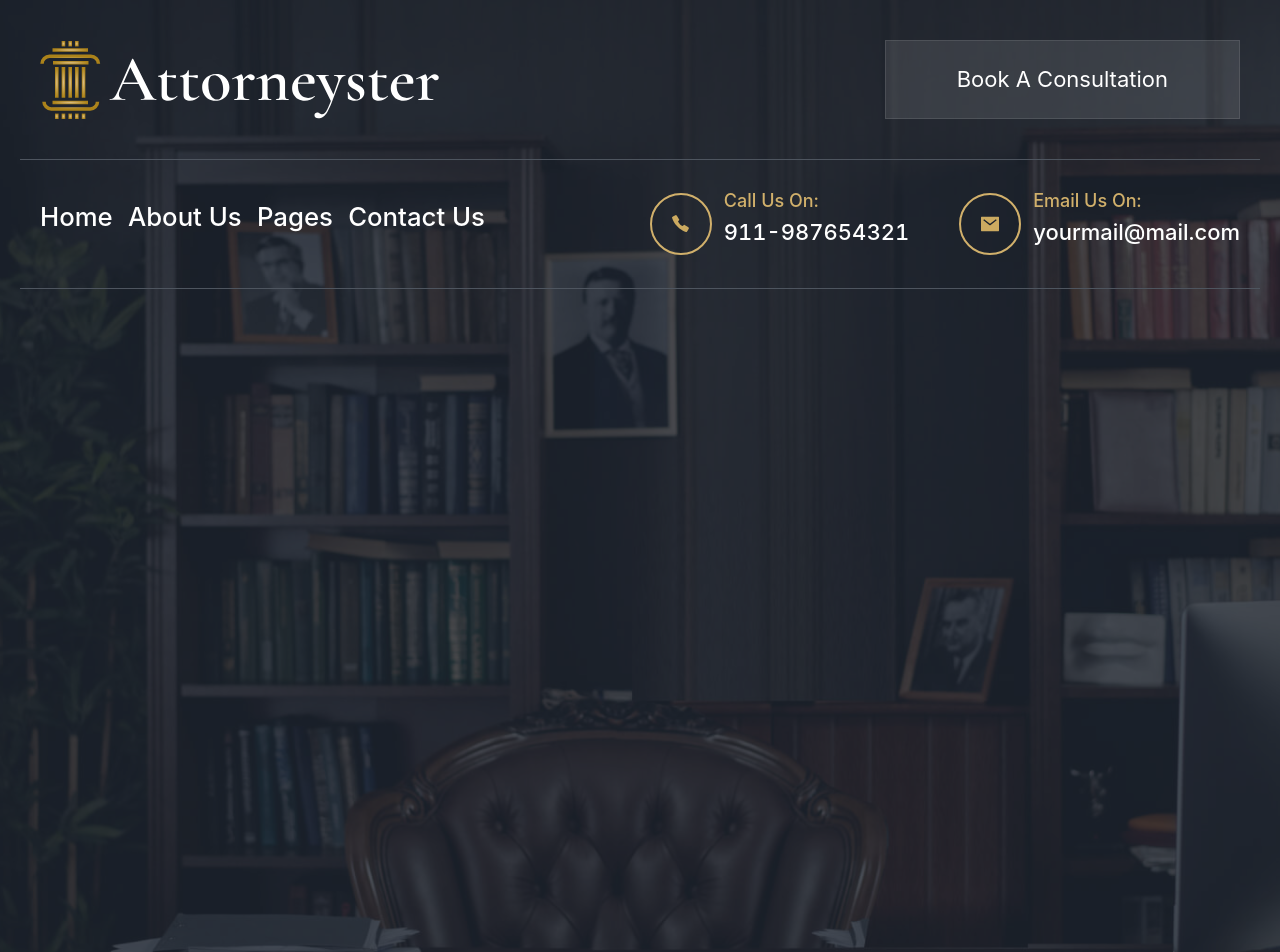
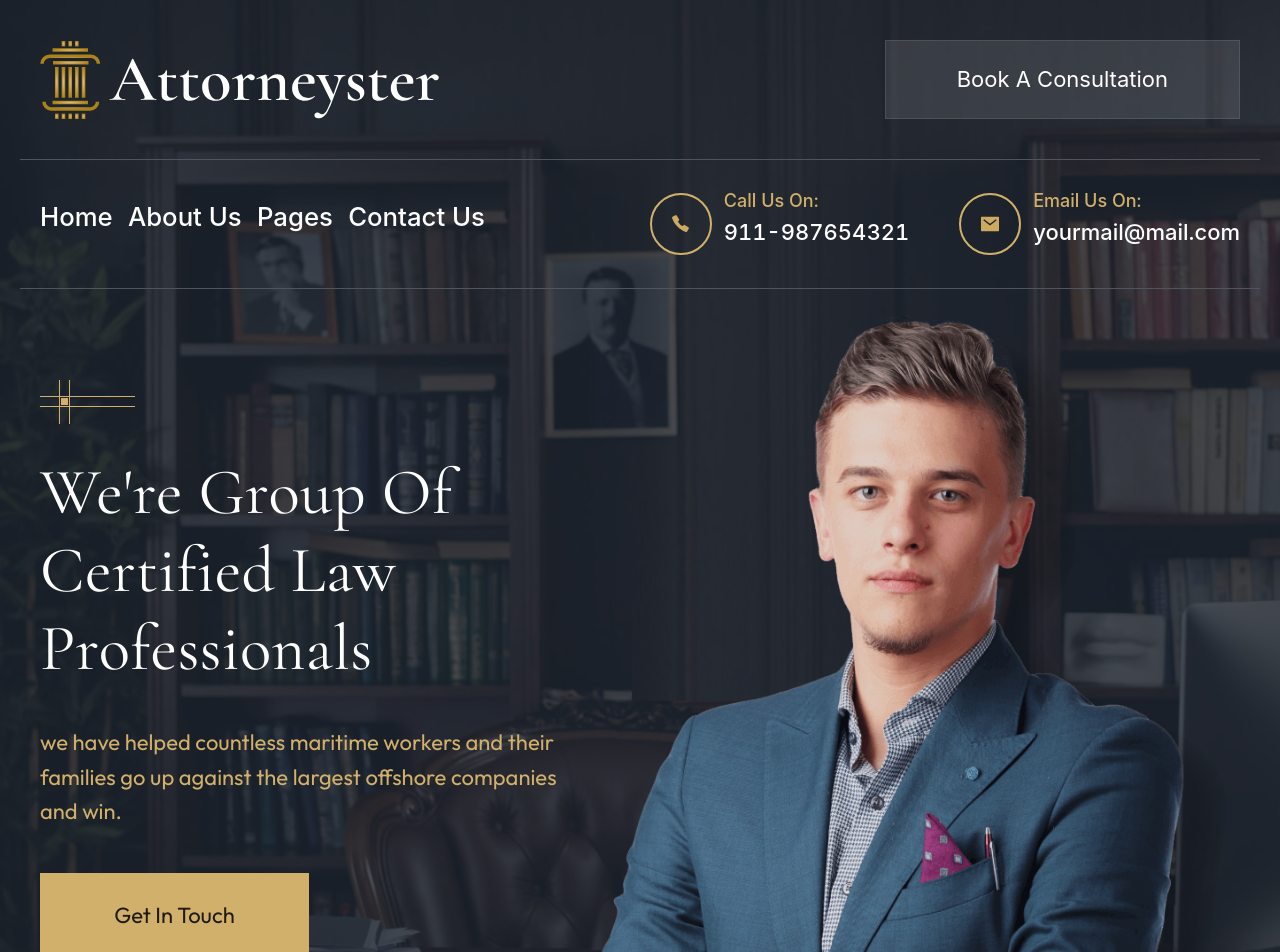
Before and after one commit to Sp0ngbik/work-space, a React (Create React App) app: page /partfolio/second in a window 1280 px wide. Shown: the top 952 px of the page. Built offline with nearby package versions, Linux system fonts and the light colour scheme.

Commit message:
secondSite

```diff
--- a/src/index.css
+++ b/src/index.css
@@ -1,4 +1,5 @@
 @import "antd/dist/antd.css";
+@import url("./variables/fonts.scss");
 /* * {
   color: rgb(255, 0, 0);
   text-shadow: 1px 0 6px;
--- a/src/pages/PartfolioPages/FirstSite/style.module.scss
+++ b/src/pages/PartfolioPages/FirstSite/style.module.scss
@@ -1,4 +1,4 @@
-@import "../../../../variables/firstSiteMixin.scss";
+@import "../../../variables/firstSiteMixin.scss";
 
 .bodyFirstSite {
   margin: 0;
--- a/src/pages/PartfolioPages/SecondSite/SecondSite.js
+++ b/src/pages/PartfolioPages/SecondSite/SecondSite.js
@@ -33,6 +33,20 @@ const SecondSite = () => {
               </div>
             </div>
           </nav>
+          <div className={style.ourGroupInfo}>
+            <div className={style.leftBlockOurGroup}>
+              <img src={secondSiteImages.miniLogo} alt="mini logo not found" />
+              <h5>We're Group Of Certified Law Professionals</h5>
+              <h3>
+                we have helped countless maritime workers and their families go
+                up against the largest offshore companies and win.
+              </h3>
+              <button>Get In Touch</button>
+            </div>
+            <div className={style.rightBlockOurGroup}>
+              <img src={secondSiteImages.mate} alt="mate not found" />
+            </div>
+          </div>
         </div>
       </header>
     </div>
--- a/src/pages/PartfolioPages/SecondSite/secondSiteConfig.js
+++ b/src/pages/PartfolioPages/SecondSite/secondSiteConfig.js
@@ -1,9 +1,13 @@
 import siteLogo from "./secondPageImage/IMAGE.svg";
 import callImage from "./secondPageImage/PhoneFrame.svg";
 import messageFrame from "./secondPageImage/MessageFrame.svg";
+import miniLogo from "./secondPageImage/IMAGE-logo.svg";
+import mate from "./secondPageImage/mate.svg";
 
 export const secondSiteImages = {
   siteLogo,
   callImage,
   messageFrame,
+  miniLogo,
+  mate,
 };
--- a/src/pages/PartfolioPages/SecondSite/style.module.scss
+++ b/src/pages/PartfolioPages/SecondSite/style.module.scss
@@ -1,17 +1,15 @@
-
-.headerBlock{
+.headerBlock {
   width: 100%;
   height: 1023px;
-    background-image: url('./secondPageImage/IMAGE.jpg');
+  background-image: url("./secondPageImage/IMAGE.jpg");
   background-size: auto;
 }
-.headerUpperBlock{
-
+.headerUpperBlock {
   display: flex;
   justify-content: space-between;
   padding: 0 20px 40px;
 }
-.headerBlockShadow{
+.headerBlockShadow {
   content: "";
   padding: 40px 20px 0;
   width: 100%;
@@ -19,48 +17,89 @@
   background-color: rgba(31, 39, 50, 0.81);
   box-sizing: border-box;
 }
-.headerUpperBlock button{
+.headerUpperBlock button {
   padding: 0 71px;
   font-size: 22px;
   color: #fff;
   background-color: rgba(255, 255, 255, 0.1);
   border: 1px solid rgba(255, 255, 255, 0.1);
 }
-.navBarLinks{
-    border-top:1px solid #4E555F;
-border-bottom: 1px solid #4E555F;
+.navBarLinks {
+  border-top: 1px solid #4e555f;
+  border-bottom: 1px solid #4e555f;
   align-items: center;
   height: 130px;
   display: grid;
   grid-template-columns: 0.6fr 1fr;
 }
-.linksHeader{
+.linksHeader {
   padding: 0 0 0 20px;
   font-size: 22px;
   display: flex;
   justify-content: space-between;
 }
-.linksHeader h3{
+.linksHeader h3 {
   color: #fff;
-
 }
-.headerContactInfo{
+.headerContactInfo {
   padding: 0 20px 0 0;
   display: flex;
   justify-content: flex-end;
 }
-.headerContactInfo h5{
+.headerContactInfo h5 {
   font-size: 18px;
   margin: 0;
-    color: #D1B06B;
+  color: #d1b06b;
 }
-.headerContactInfo h6{
+.headerContactInfo h6 {
   font-size: 22px;
-    color:#fff
+  color: #fff;
 }
-.connectInfo{
+.connectInfo {
   margin: 0 0 0 12px;
 }
-.headerContactInfo img{
+.headerContactInfo img {
   margin: 0 0 0 50px;
 }
+.ourGroupInfo {
+  display: grid;
+  grid-template-columns: 1fr 1fr;
+  padding: 26px 20px 0;
+  box-sizing: border-box;
+}
+.leftBlockOurGroup {
+  display: flex;
+  grid-gap: 16px;
+  justify-content: center;
+  justify-items: center;
+  flex-direction: column;
+}
+.leftBlockOurGroup img {
+  width: 95px;
+}
+.leftBlockOurGroup h5 {
+  font-size: 65px;
+  margin: 14px 0 21px 0;
+  line-height: 78px;
+  color: #fff;
+  letter-spacing: 0.4px;
+  font-family: "Cormorant Garamond", serif;
+}
+.leftBlockOurGroup h3 {
+  font-size: 22px;
+  margin: 0 0 28px;
+  color: #d1b06b;
+  font-family: "Outfit", sans-serif;
+}
+.leftBlockOurGroup button {
+  background-color: #d1b06b;
+  width: 269px;
+  height: 85px;
+  border: none;
+  font-size: 22px;
+  font-family: "Outfit", sans-serif;
+}
+.rightBlockOurGroup {
+  display: flex;
+  justify-content: flex-end;
+}
--- /dev/null
+++ b/src/variables/fonts.scss
@@ -0,0 +1,2 @@
+@import url("https://fonts.googleapis.com/css2?family=Cormorant+Garamond&family=Raleway:wght@400;600;700;800&family=Roboto&display=swap");
+@import url('https://fonts.googleapis.com/css2?family=Cormorant+Garamond&family=Outfit&family=Raleway:wght@400;600;700;800&family=Roboto&display=swap');
```
Also changed, not shown: src/pages/PartfolioPages/SecondSite/secondPageImage/IMAGE-logo.svg (added), src/pages/PartfolioPages/SecondSite/secondPageImage/mate.svg (added), src/variables/firstSiteMixin.scss (renamed from variables/firstSiteMixin.scss). Lines whose indentation alone changed are shown as unchanged.
